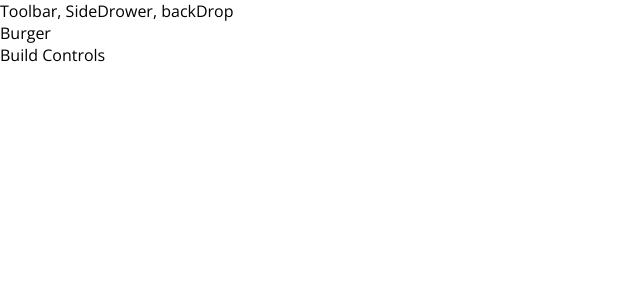
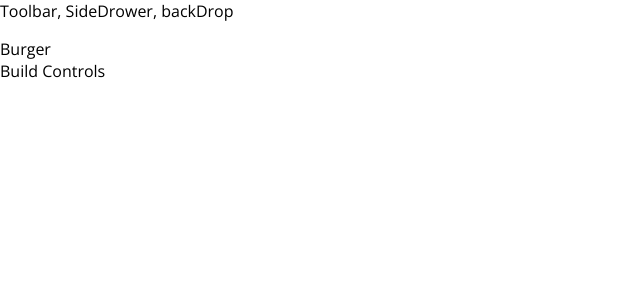
Before and after one commit to mostafahamed15/Burger-builder, a React app: page / in a window 1280 px wide. Shown: the top 300 px of the page, without its empty margins (0-640 px from the left). Built offline with nearby package versions, Linux system fonts and the light colour scheme.

Commit message:
add style to layout component

```diff
--- /dev/null
+++ b/src/components/Layout/Layout.css
@@ -0,0 +1,3 @@
+.Content{
+    margin-top: 16px;
+}
--- a/src/components/Layout/Layout.js
+++ b/src/components/Layout/Layout.js
@@ -1,9 +1,10 @@
 import React from 'react';
 import Aux from '../../hoc/Auxl';
+import classes from './Layout.css';
 const layout =  (props) => (
     <Aux>
     <div>Toolbar, SideDrower, backDrop</div>
-    <main>
+    <main className={classes.Content} >
         {props.children}
     </main>
     </Aux>
```
